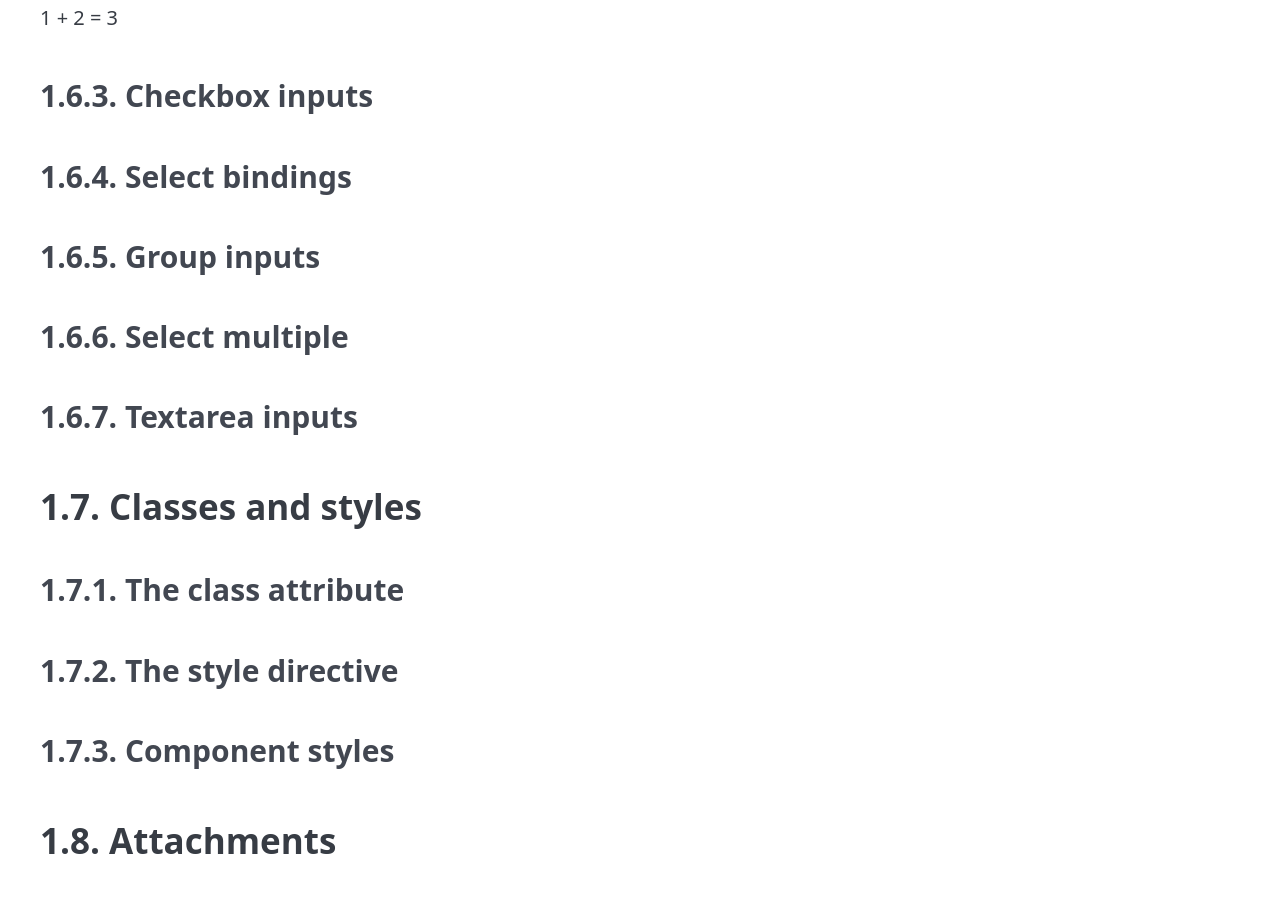
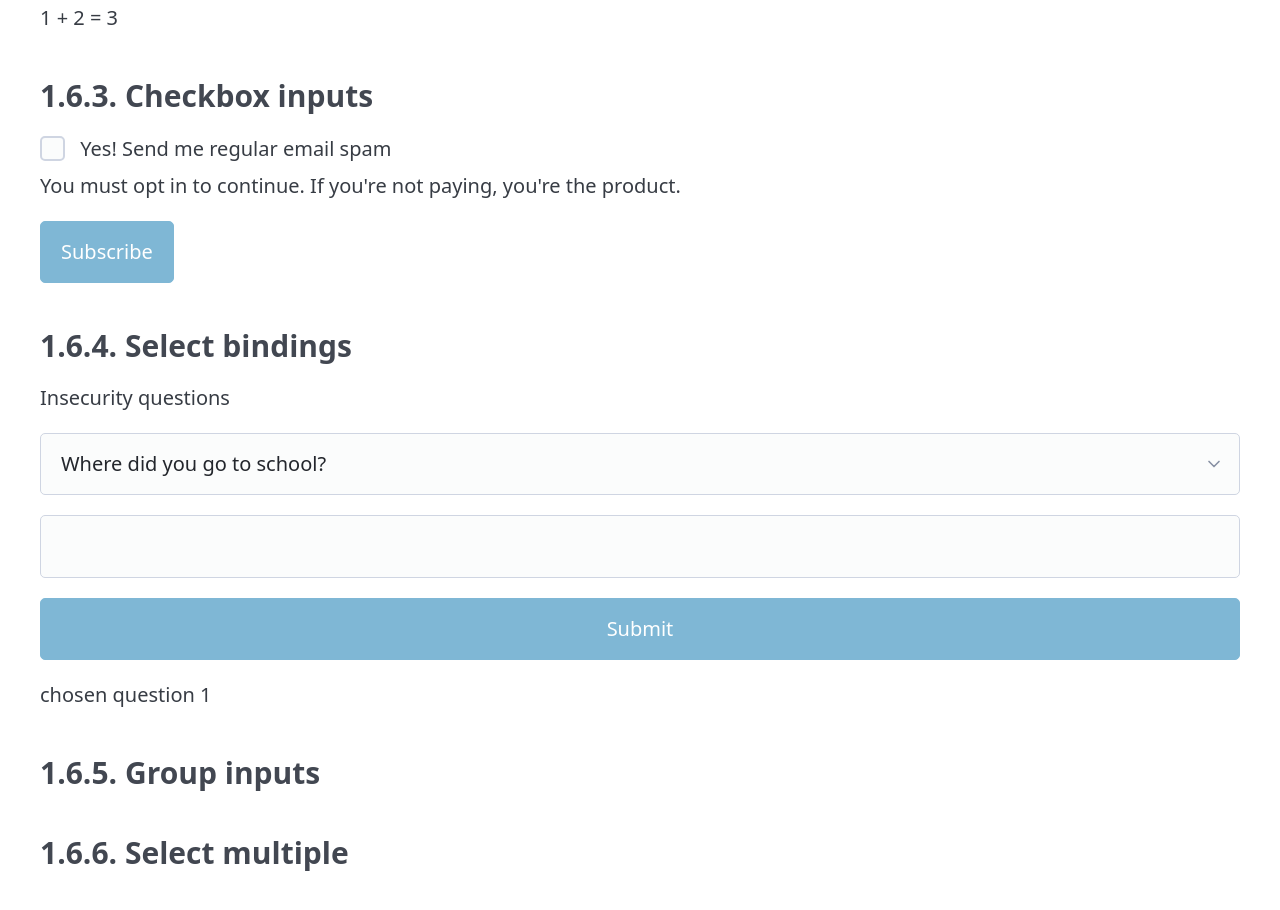
Before and after one commit to gavinln/frontend, a SvelteKit app in the folder svelte/sv-example/: page /basic_svelte in a window 1280 px wide. Shown: the part 6160-7070 px from the top of the page. Built offline with nearby package versions, Linux system fonts and the light colour scheme.

Commit message:
add new svelte example for select

```diff
--- a/svelte/sv-example/src/routes/basic_svelte/+page.svelte
+++ b/svelte/sv-example/src/routes/basic_svelte/+page.svelte
@@ -126,6 +126,27 @@
   // 1.6.2. Numeric inputs
   let numeric_a = $state(1);
   let numeric_b = $state(2);
+
+  // 1.6.3. Checkbox inputs
+  let yes = $state(false);
+
+  // 1.6.4. Select bindings
+  const text = 'What is another personal fact ' + 'that an attacker could easily find with Google?';
+  let questions = [
+    { id: 1, text: `Where did you go to school?` },
+    { id: 2, text: `What is your mother's name?` },
+    { id: 3, text: text }
+  ];
+
+  let chosen = $state();
+
+  let answer = $state('');
+
+  function handleSubmit(e) {
+    e.preventDefault();
+
+    alert(`answered question ${chosen.id} (${chosen.text}) with "${answer}"`);
+  }
   // 1.6.5. Group inputs
   // 1.6.6. Select multiple
   // 1.6.7. Textarea inputs
@@ -281,7 +302,38 @@
   <p>{numeric_a} + {numeric_b} = {numeric_a + numeric_b}</p>
 
   <h3>1.6.3. Checkbox inputs</h3>
+  <label>
+    <input type="checkbox" bind:checked={yes} />
+    Yes! Send me regular email spam
+  </label>
+
+  {#if yes}
+    <p>Thank you. We will bombard your inbox and sell your personal details.</p>
+  {:else}
+    <p>You must opt in to continue. If you're not paying, you're the product.</p>
+  {/if}
+
+  <button disabled={!yes}>Subscribe</button>
   <h3>1.6.4. Select bindings</h3>
+  <p>Insecurity questions</p>
+
+  <form onsubmit={handleSubmit}>
+    <select bind:value={chosen} onchange={() => (answer = '')}>
+      {#each questions as question}
+        <option value={question}>
+          {question.text}
+        </option>
+      {/each}
+    </select>
+
+    <input bind:value={answer} />
+
+    <button disabled={!answer} type="submit"> Submit </button>
+  </form>
+
+  <p>
+    chosen question {chosen ? chosen.id : '[waiting...]'}
+  </p>
   <h3>1.6.5. Group inputs</h3>
   <h3>1.6.6. Select multiple</h3>
   <h3>1.6.7. Textarea inputs</h3>
```
